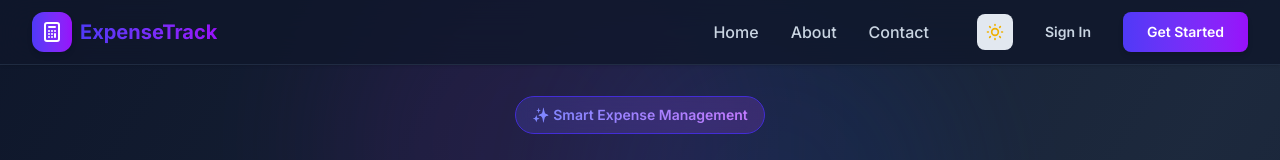
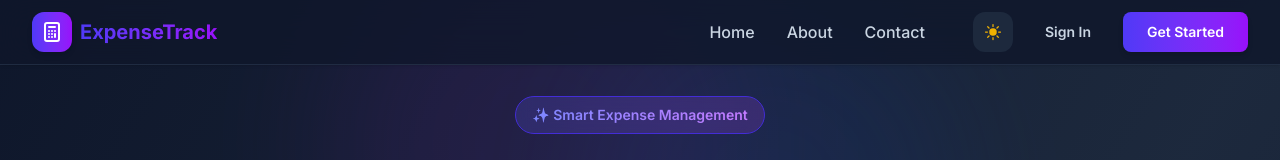
Before and after one commit to Amankumar140/ExpenseTracker, a React (Vite) app in the folder frontend/: page / in a window 1280 px wide. Both pictures are taken after a click on the button "Toggle dark mode". Shown: the top 160 px of the page. Built offline with nearby package versions, Linux system fonts and the light colour scheme; no server answers.

Commit message:
feat: enhance dark mode toggle with rotate/scale transitions

```diff
--- a/frontend/src/components/DarkModeToggle.jsx
+++ b/frontend/src/components/DarkModeToggle.jsx
@@ -6,40 +6,31 @@ const DarkModeToggle = () => {
   return (
     <button
       onClick={toggleTheme}
-      className="p-2 rounded-lg bg-slate-200 dark:bg-slate-700 hover:bg-slate-300 dark:hover:bg-slate-600 transition-colors duration-200"
+      className={`relative p-2.5 rounded-xl transition-all duration-300 overflow-hidden group ${isDark ? 'bg-slate-800 hover:bg-slate-700' : 'bg-slate-100 hover:bg-slate-200'}`}
       aria-label="Toggle dark mode"
     >
-      {isDark ? (
-        // Sun icon for light mode
+      {/* Background glow */}
+      <div className={`absolute inset-0 rounded-xl transition-opacity duration-500 ${isDark ? 'bg-gradient-to-br from-yellow-500/10 to-orange-500/10 opacity-0 group-hover:opacity-100' : 'bg-gradient-to-br from-indigo-500/10 to-purple-500/10 opacity-0 group-hover:opacity-100'}`}></div>
+
+      <div className="relative w-5 h-5">
+        {/* Sun icon */}
         <svg
-          className="w-5 h-5 text-yellow-500"
-          fill="none"
+          className={`absolute inset-0 w-5 h-5 text-yellow-500 transition-all duration-500 ${isDark ? 'rotate-0 scale-100 opacity-100' : '-rotate-90 scale-0 opacity-0'}`}
+          fill="currentColor"
           viewBox="0 0 24 24"
-          stroke="currentColor"
         >
-          <path
-            strokeLinecap="round"
-            strokeLinejoin="round"
-            strokeWidth={2}
-            d="M12 3v1m0 16v1m9-9h-1M4 12H3m15.364 6.364l-.707-.707M6.343 6.343l-.707-.707m12.728 0l-.707.707M6.343 17.657l-.707.707M16 12a4 4 0 11-8 0 4 4 0 018 0z"
-          />
+          <path d="M12 2.25a.75.75 0 01.75.75v2.25a.75.75 0 01-1.5 0V3a.75.75 0 01.75-.75zM7.5 12a4.5 4.5 0 119 0 4.5 4.5 0 01-9 0zM18.894 6.166a.75.75 0 00-1.06-1.06l-1.591 1.59a.75.75 0 101.06 1.061l1.591-1.59zM21.75 12a.75.75 0 01-.75.75h-2.25a.75.75 0 010-1.5H21a.75.75 0 01.75.75zM17.834 18.894a.75.75 0 001.06-1.06l-1.59-1.591a.75.75 0 10-1.061 1.06l1.59 1.591zM12 18a.75.75 0 01.75.75V21a.75.75 0 01-1.5 0v-2.25A.75.75 0 0112 18zM7.758 17.303a.75.75 0 00-1.061-1.06l-1.591 1.59a.75.75 0 001.06 1.061l1.591-1.59zM6 12a.75.75 0 01-.75.75H3a.75.75 0 010-1.5h2.25A.75.75 0 016 12zM6.697 7.757a.75.75 0 001.06-1.06l-1.59-1.591a.75.75 0 00-1.061 1.06l1.59 1.591z" />
         </svg>
-      ) : (
-        // Moon icon for dark mode
+
+        {/* Moon icon */}
         <svg
-          className="w-5 h-5 text-slate-50"
-          fill="none"
+          className={`absolute inset-0 w-5 h-5 text-indigo-500 transition-all duration-500 ${isDark ? 'rotate-90 scale-0 opacity-0' : 'rotate-0 scale-100 opacity-100'}`}
+          fill="currentColor"
           viewBox="0 0 24 24"
-          stroke="currentColor"
         >
-          <path
-            strokeLinecap="round"
-            strokeLinejoin="round"
-            strokeWidth={2}
-            d="M20.354 15.354A9 9 0 018.646 3.646 9.003 9.003 0 0012 21a9.003 9.003 0 008.354-5.646z"
-          />
+          <path fillRule="evenodd" d="M9.528 1.718a.75.75 0 01.162.819A8.97 8.97 0 009 6a9 9 0 009 9 8.97 8.97 0 003.463-.69.75.75 0 01.981.98 10.503 10.503 0 01-9.694 6.46c-5.799 0-10.5-4.701-10.5-10.5 0-4.368 2.667-8.112 6.46-9.694a.75.75 0 01.818.162z" clipRule="evenodd" />
         </svg>
-      )}
+      </div>
     </button>
   );
 };
```
